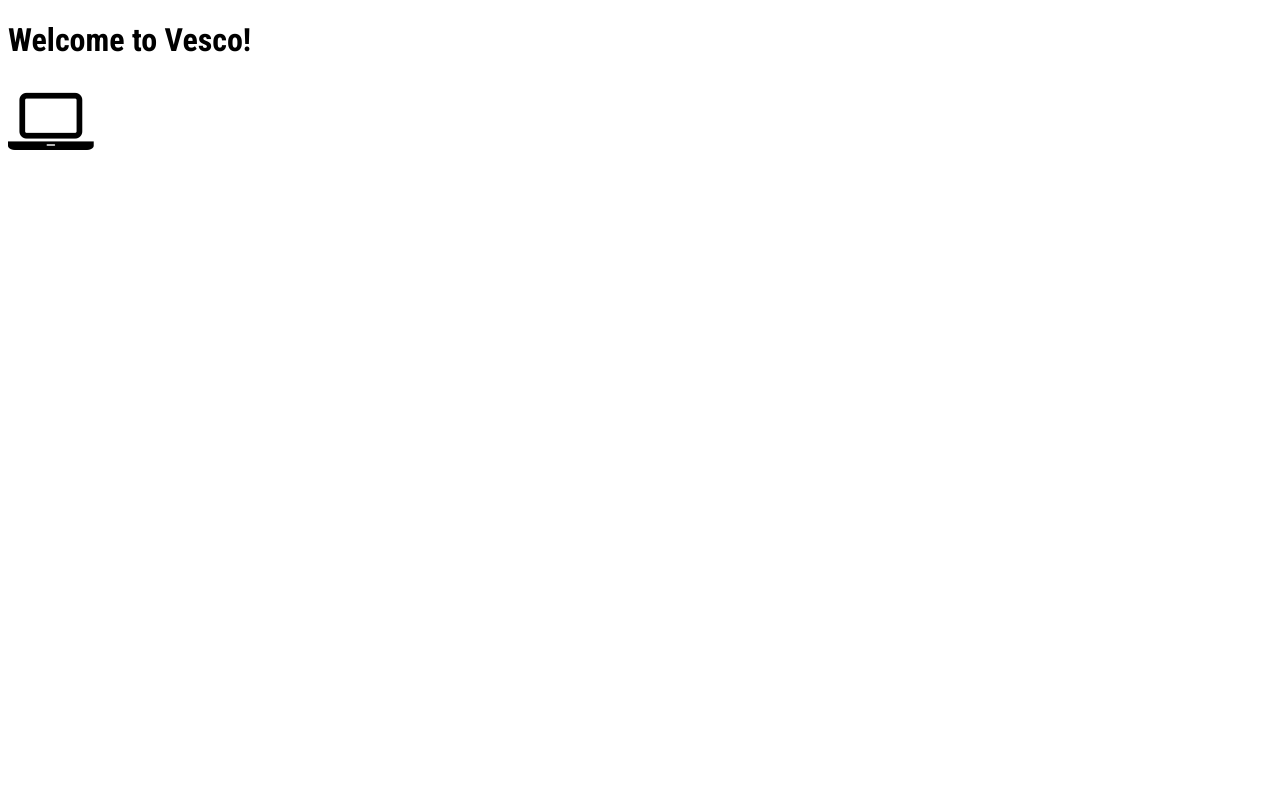
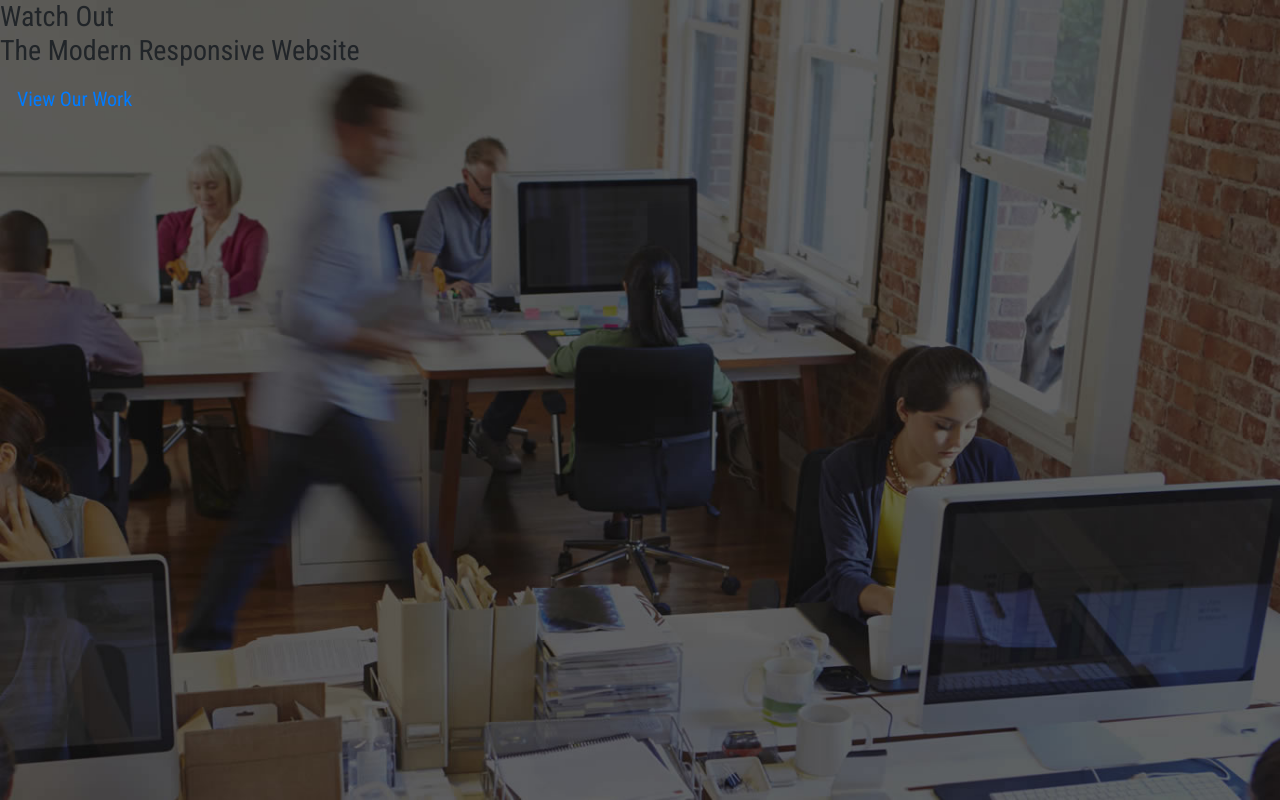
Before and after one commit to danielbs/Vesco, a plain HTML site: page index.html in a window 1280 px wide. Drawn offline with Linux system fonts and the light colour scheme.

Commit message:
starting Home section

```diff
--- a/css/style.css
+++ b/css/style.css
@@ -11,6 +11,26 @@
 
 =============================================== */
 
+/*=============================================
+            General CSS
+=============================================== */
+html, body{
+    height: 100%;
+}
 body{
     font-family: 'Roboto Condensed', sans-serif;
 }
+
+/*=============================================
+            Home
+=============================================== */
+#home {
+    height: 100%;
+}
+#home-cover{
+    height: 100%;
+    background-image: url("../img/bg-home.jpg");
+    background-repeat: no-repeat;
+    background-size: cover;
+    background-position: center;
+}
--- a/index.html
+++ b/index.html
@@ -18,18 +18,43 @@
         <!-- font awesome-->
         <link rel="stylesheet" href="css/font-awesome/css/font-awesome.min.css">
 
+        <!--bootstrap CSS-->
+        <link rel="stylesheet" href="css/bootstrap/bootstrap.min.css">
+
         <!--style css-->
         <link rel="stylesheet" href="css/style.css">
 
     </head>
     <body>
+        <!--
         <h1>Welcome to Vesco!</h1>
+        -->
+        <!--fa is for fontawesome fa-laptop is the nameof the icon fa-5x makes the icon 5 times bigger than the original-->
+        <!--
+        <i class="fa fa-laptop fa-5x"></i>
+        -->
 
-        <!--fa is for fontawesome fa-laptop is the nameof the icon fa-5x makes the icon 5 times bigger than the original-->
-        <i class="fa fa-laptop fa-5x"></i>
-
+        <!--Home-->
+        <section id="home">
+            <div id="home-cover">
+                <div id="home-content-box">
+                    <div id="home-content-box-inner">
+                        <div id="home-heading">
+                            <h3>Watch Out <br>The Modern Responsive Website</h3>
+                        </div>
+                        <div id="home-btn">
+                            <a class="btn btn-lg" href="#work" role="button" title="View Our Work">View Our Work</a>
+                        </div>
+                    </div>
+                </div>
+            </div>
+        </section>
         <!--Jquery should be loaded before our custo JS-->
         <script src="js/jquery-3.3.1.min.js"></script>
+
+        <!--Bootstrap JS-->
+        <script src="js/bootstrap/bootstrap.min.js"></script>
+
         <!--Custom JavaScript it is preferred to put just before the ending body tag-->
         <script src="js/custom.js"></script>
     </body>
```
Also changed, not shown: css/bootstrap/bootstrap.min.css (added), js/bootstrap/bootstrap.min.js (added).
